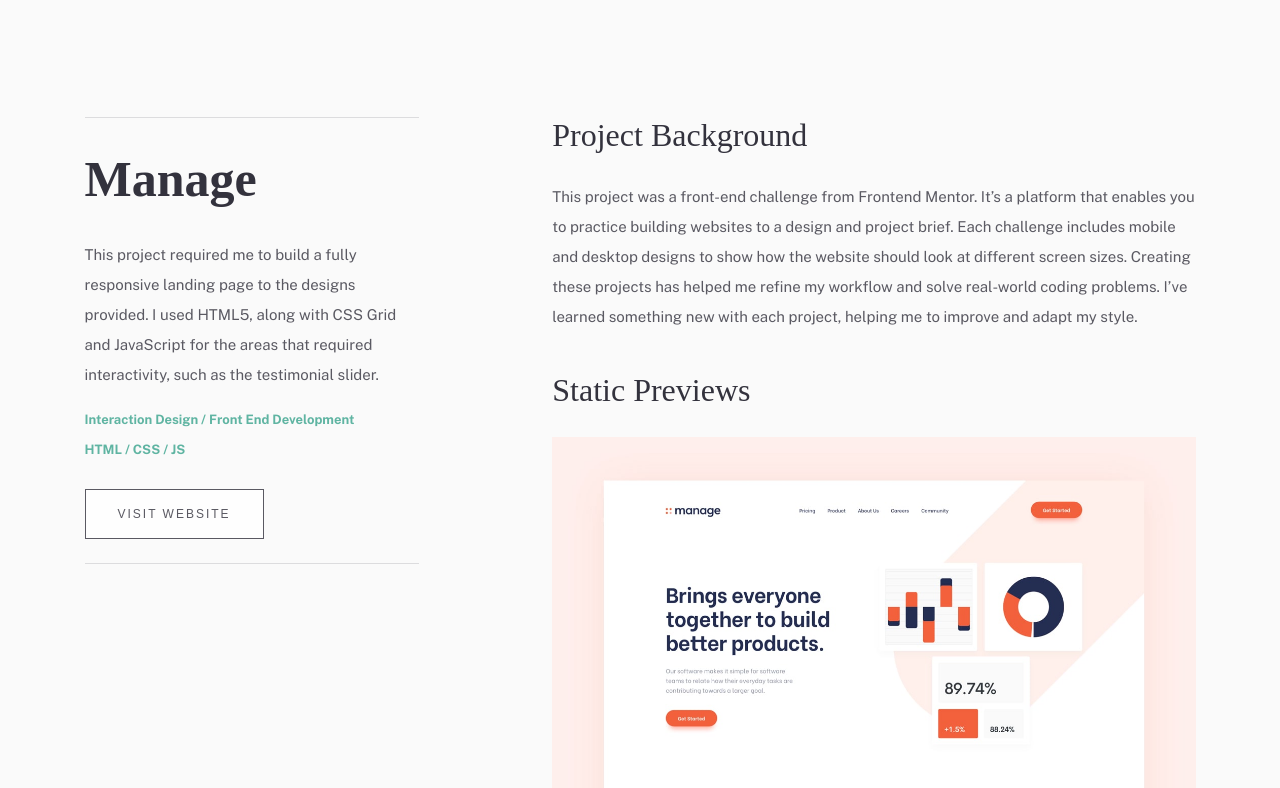
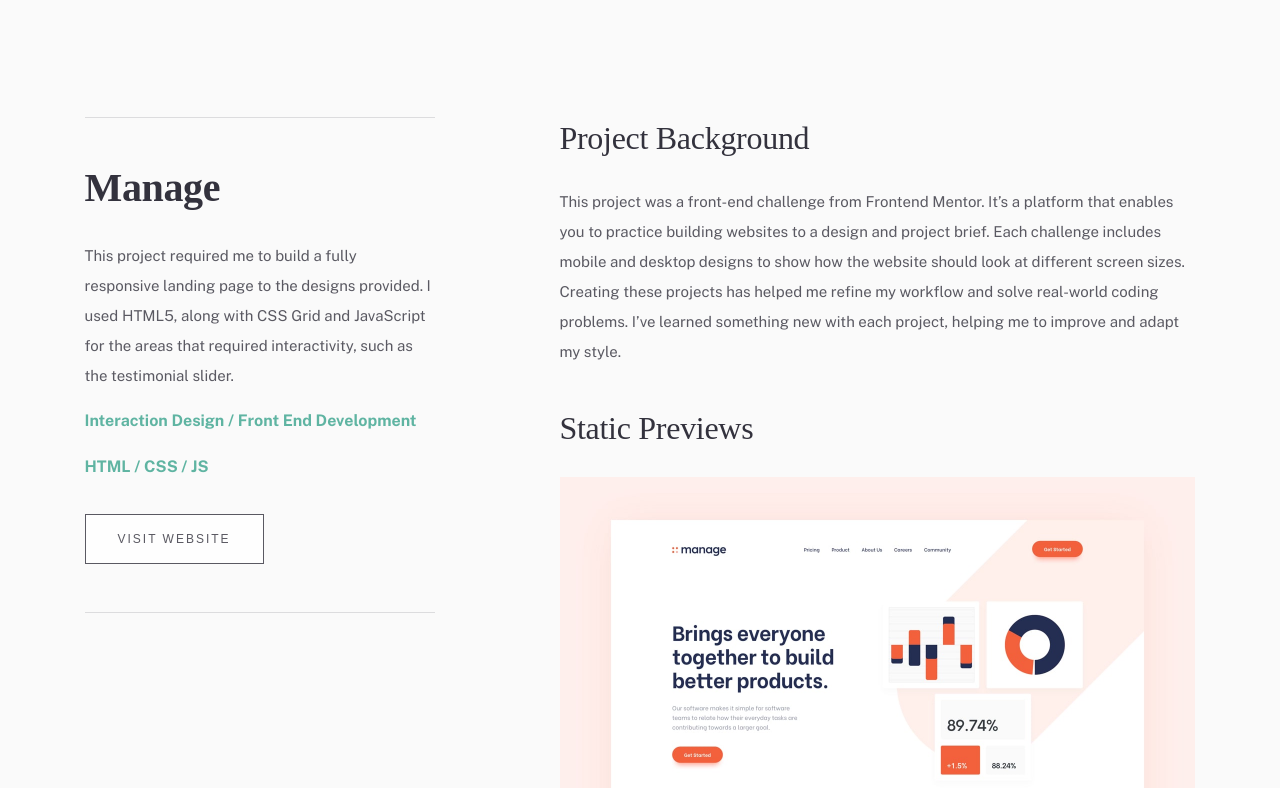
Before and after one commit to NicholasAnich/Simple-life-layout, a Next.js app: page /portfolio/Manage in a window 1280 px wide. Shown: the part 692-1480 px from the top of the page. Built offline with nearby package versions, Linux system fonts and the light colour scheme.

Commit message:
Cleaning up details and finishing touches

```diff
--- a/components/Designs.module.css
+++ b/components/Designs.module.css
@@ -13,12 +13,13 @@
 }
 
 .body::after {
-    margin-top: 25px;
+    margin-top: 24px;
     margin-bottom: 72px;
 }
 
 .title {
     margin: 0;
+    margin-bottom: 18px;
 }
 
 .summary {
@@ -82,8 +83,10 @@
     }
 
     .body::before {
-        margin-top: 0;
-        margin-bottom: 32px;
+        /* margin-top: 0; */
+        /* margin-bottom: 32px; */
+        margin-top: 28px;
+        margin-bottom: 23px;
     }
 
     .body::after {
@@ -103,6 +106,7 @@
 
     .summary {
         margin-bottom: 35px;
+        padding-right: 6px;
     }
 
     .imageContainer {
@@ -116,7 +120,7 @@
 
 @media (min-width: 1000px) {
     .container {
-        margin-top: 40px;
+        margin-top: 56px;
         display: grid;
         grid-template-columns: minmax(440px, 540px) minmax(250px, 350px);
         gap: 125px;
@@ -146,6 +150,7 @@
     .summary {
         font-size: 16px;
         margin-top: 0;
+        padding-right: 0;
     }
 
     .title {
--- a/components/NavBar.module.css
+++ b/components/NavBar.module.css
@@ -9,7 +9,7 @@
     justify-content: center;
 
     padding: 0;
-    margin-bottom: 16px;
+    /* margin-bottom: 16px; */
 
     background-color: lightblue;
 }
--- a/styles/Contact.module.css
+++ b/styles/Contact.module.css
@@ -4,6 +4,7 @@
 .main {
     min-height: 100%;
     /* margin-top: 40px; */
+    margin-top: 16px;
 }
 
 .title {
@@ -107,7 +108,7 @@ Form
 
 @media (medium) {
     .main {
-        margin-top: 47px;
+        margin-top: 63px;
         /* margin-bottom: 96px; */
         /* margin: 0; */
         padding: 0;
@@ -157,7 +158,7 @@ Form
 
 @media (large) {
     .main {
-        margin-top: 40px;
+        margin-top: 56px;
     }
 
     .form {
--- a/styles/Home.module.css
+++ b/styles/Home.module.css
@@ -4,21 +4,35 @@
 .main {
     min-height: 100%;
     /* margin-top: 40px; */
+    margin-top: 16px;
+}
+
+.heroSection {
+    margin-bottom: 87px;
 }
 
 /* IMAGES */
 .heroImage {
     display: block;
 
-    min-height: 275px;
+    margin-bottom: 24px;
 
     max-width: auto;
+    min-height: 271px;
     max-height: 100%;
 
     background-image: url("../public/images/homepage/mobile/image-homepage-hero.jpg");
     background-repeat: no-repeat;
     background-position: center center;
     background-size: cover;
+}
+
+.heroTitle {
+    line-height: 42px;
+    letter-spacing: -0.36px;
+    padding-right: 1px;
+    margin-top: 0;
+    margin-bottom: 32px;
 }
 
 /* Author */
@@ -31,7 +45,7 @@
     display: block;
     width: 100%;
     height: 1px;
-    margin: 2em 0 2em;
+    /* margin: 2em 0 2em; */
     background-color: #33323d;
     opacity: 0.15;
 }
@@ -48,7 +62,8 @@
 }
 
 .aboutBody {
-    line-height: 1.875;
+    /* line-height: 1.875; */
+    line-height: 30px;
     opacity: 0.8;
     margin-bottom: 24px;
 }
@@ -61,7 +76,7 @@
     padding: 0;
     cursor: pointer;
     /* margin-bottom: 96px; */
-    margin-bottom: 6em;
+    /* margin-bottom: 6em; */
     background-color: #203a4c;
 }
 
@@ -157,13 +172,18 @@
         background-image: url("../public/images/homepage/mobile/image-homepage-hero@2x.jpg");
     }
     .author {
+        margin-bottom: 28px;
         text-align: center;
+    }
+    .aboutTitle {
+        margin-top: 29px;
+        margin-bottom: 28px;
     }
 }
 /* Tabelet */
 @media (medium) {
     .main {
-        margin-top: 47px;
+        /* margin-top: 47px; */
     }
     .heroSection {
         position: relative;
@@ -224,7 +244,7 @@
 /* Desktop */
 @media (large) {
     .main {
-        margin-top: 54px;
+        /* margin-top: 54px; */
     }
     .heroImage {
         min-height: 600px;
@@ -257,7 +277,7 @@
     }
 
     .aboutMe::after {
-        margin-top: 50px;
+        margin-top: 47px;
     }
 
     .author {
--- a/styles/Portfolio.module.css
+++ b/styles/Portfolio.module.css
@@ -2,17 +2,18 @@
     min-height: 100%;
     margin-bottom: 80px;
     /* margin-top: 40px; */
+    margin-top: 7px;
 }
 
 @media (min-width: 600px) {
     .container {
-        margin-top: 47px;
+        margin-top: 63px;
         margin-bottom: 96px;
     }
 }
 @media (min-width: 1000px) {
     .container {
-        margin-top: 40px;
+        margin-top: 56px;
         margin-bottom: 150px;
     }
 }
--- a/styles/Projects.module.css
+++ b/styles/Projects.module.css
@@ -1,5 +1,6 @@
 .container {
     /* margin-top: 40px; */
+    margin-top: 16px;
 }
 .image {
     margin-bottom: 40px;
@@ -26,6 +27,9 @@
 }
 
 .title {
+    font-size: 40px;
+    line-height: 42px;
+    letter-spacing: -0.36px;
     margin-top: 0;
 }
 
@@ -145,7 +149,7 @@
 @media (min-width: 600px) {
     .container {
         /* margin-top: 94px; */
-        margin-top: 47px;
+        margin-top: 63px;
     }
 
     .summaryContainer {
@@ -219,19 +223,20 @@
 
 @media (min-width: 1000px) {
     .container {
-        margin-top: 40px;
+        margin-top: 56px;
     }
 
     .projectContainer {
         display: grid;
-        grid-template-columns: 1.3fr 2.5fr;
-        gap: 8.33em;
+        grid-template-columns: 350px 635px;
+        gap: 125px;
 
         margin-bottom: 64px;
     }
     .summaryContainer {
         display: initial;
         border-top: none;
+        margin-top: 0;
     }
     .navContainer {
         margin-bottom: 115px;
@@ -241,7 +246,33 @@
         margin-bottom: 115px;
     }
 
+    .title {
+        margin-top: 49px;
+        margin-bottom: 29px;
+    }
+
+    .metaContainer {
+        font-size: 16px;
+        line-height: 30px;
+        margin-bottom: 32px;
+    }
+
+    .projectType {
+        margin-bottom: 16px;
+    }
+
+    .link {
+        margin-bottom: 48px;
+    }
+
+    .subTitle {
+        letter-spacing: -0.29px;
+        line-height: 42px;
+    }
+
     .previewTitle {
+        letter-spacing: -0.29px;
+        line-height: 42px;
         margin-bottom: 28px;
     }
 
```
